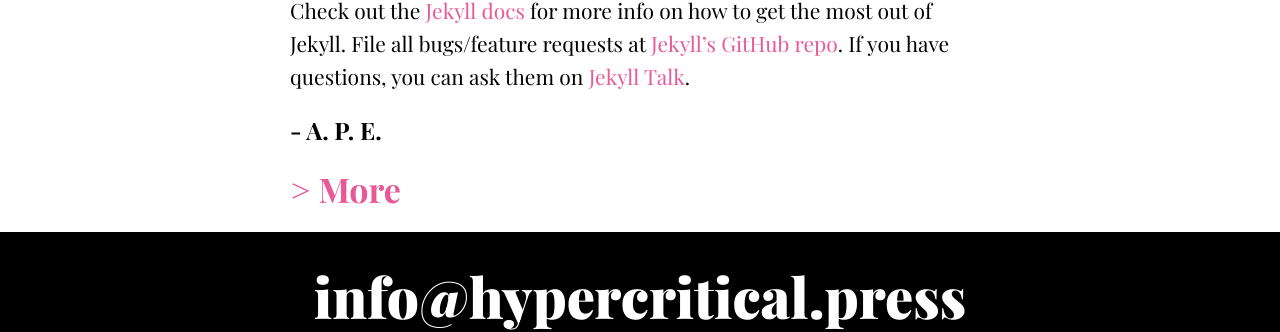
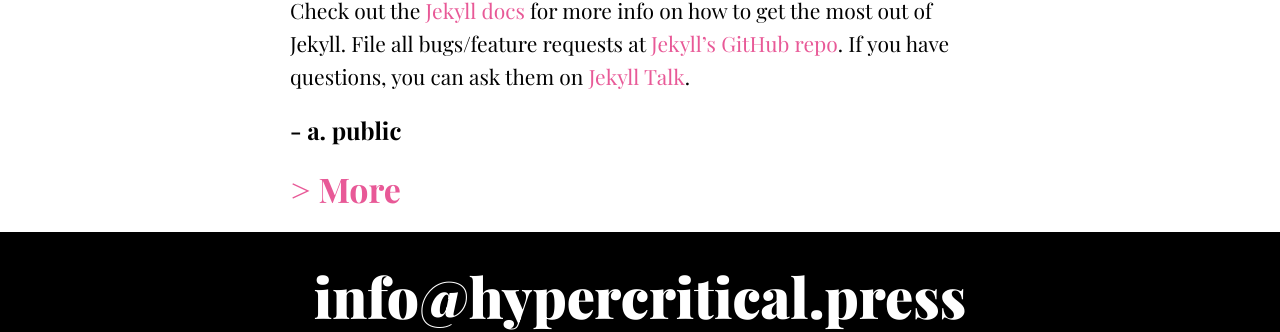
Before and after one commit to Hypercritical/hypercritical, a Jekyll site: the page built from index.html, in a window 1280 px wide. Shown: the part 689-1021 px from the top of the page. Built offline with Jekyll 4.4.1, drawn with Linux system fonts in a browser that asks for light colours; some web fonts are replaced.

Commit message:
Update default.html

```diff
--- a/_layouts/default.html
+++ b/_layouts/default.html
@@ -11,7 +11,7 @@
       <div class="wrapper">
         <div class="inner">
           {{ content }}
-          <h2 class="signature">- A. P. E.</h2>
+          <h2 class="signature">- a. public</h2>
           <a class="more-link" href="/more">> More</a>
         </div>
       </div>
```
